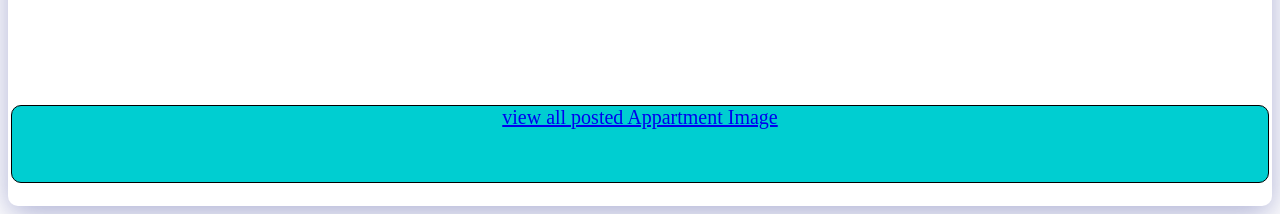
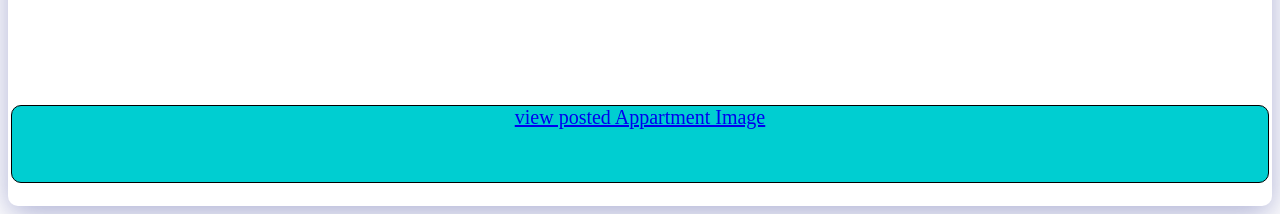
Before and after one commit to Mary-Atieno/PRIMEDALE--REALTY, a Flask app: page /viewimage in a window 1280 px wide. Shown: the part 661-875 px from the top of the page. Run offline with Flask 2, Linux system fonts and the light colour scheme; data comes from the database, SQL or seed files in the repository.

Commit message:
untracked files

```diff
--- a/templates/imageview.html
+++ b/templates/imageview.html
@@ -19,7 +19,7 @@
     <img style="height:55vh; width:55vh; margin-right: 1cm; border-radius: 20px;"
         src="{{url_for('static', filename='uploads/'+image.name)}}" alt="This is the image" srcset=""> {% endfor %}
 
-   <p style="margin-top: 3cm;font-family:'Times New Roman', Times, serif;font-size:20px;border:solid 1px;background-color: #00ced1;border-radius: 10px;text-align: center;height: 2cm;"> <a href="{{url_for('viewallimages')}}"> view all posted Appartment Image</a></p>
+   <p style="margin-top: 3cm;font-family:'Times New Roman', Times, serif;font-size:20px;border:solid 1px;background-color: #00ced1;border-radius: 10px;text-align: center;height: 2cm;"> <a href="{{url_for('viewallimages')}}"> view  posted Appartment Image</a></p>
 </body>
 
 </htm
```
Also changed, not shown: app.py (+0 -16 lines).
